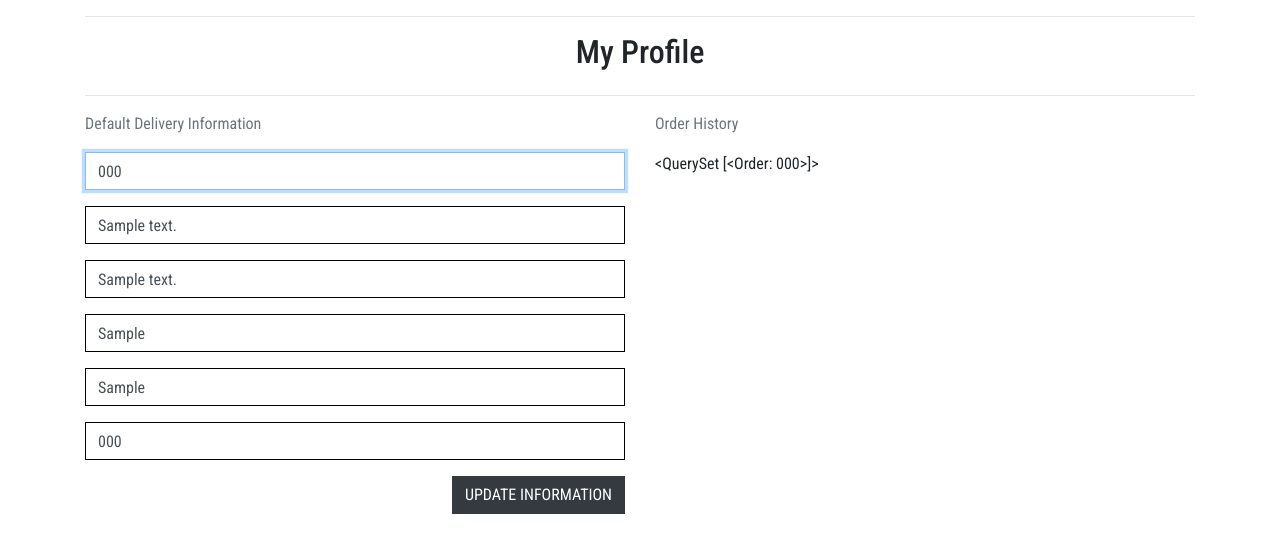
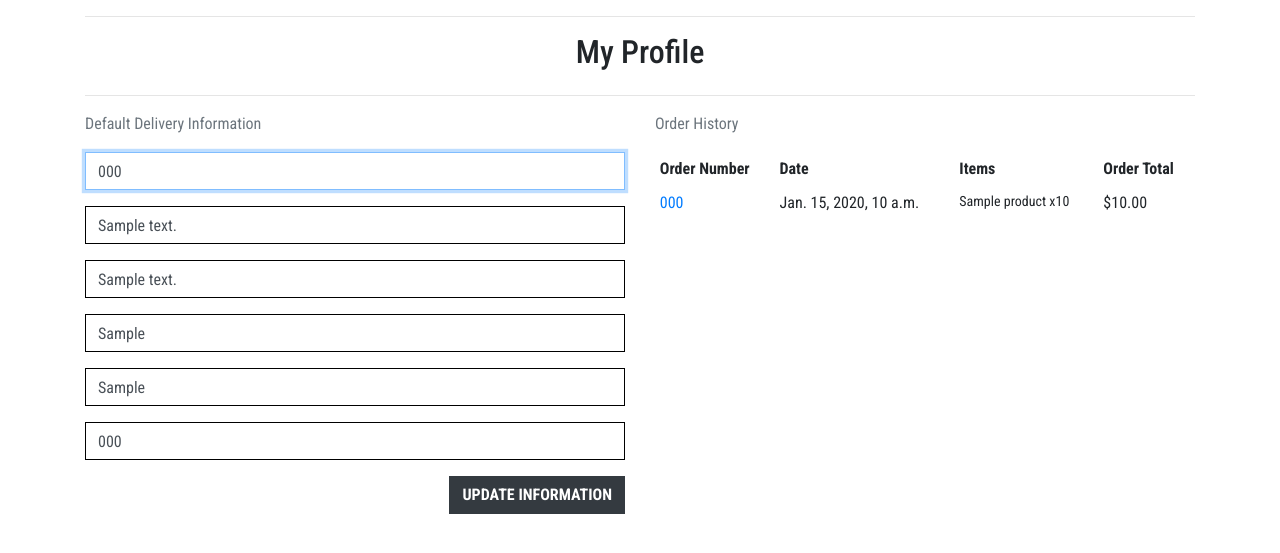
Before and after one commit to dcigic92/pp5-balkan-food-market, a Django app: page /profile/ in a window 1280 px wide. Shown: the part 128-681 px from the top of the page. Run offline with Django 4.2, Linux system fonts and the light colour scheme; a user stored in the database is signed in; tables that the repository leaves empty hold one stand-in row (values such as "Sample post"); some libraries are stand-ins or nearby versions; some web fonts are replaced.

Commit message:
Add order history and update user profile

```diff
--- /dev/null
+++ b/profiles/static/css/profiles.css
@@ -0,0 +1,4 @@
+.order-history {
+    max-height: 416px; /* height of profile form + submit button */
+    overflow-y: auto;
+}
--- a/profiles/templates/profiles/profile.html
+++ b/profiles/templates/profiles/profile.html
@@ -1,6 +1,9 @@
 {% extends "base.html" %}
 {% load static %}
 
+{% block extra_css %}
+    <link rel="stylesheet" href="{% static 'profiles/css/profile.css' %}">
+{% endblock %}
 
 {% block content %}
     <div class="container mb-2">
@@ -17,12 +20,48 @@
                 <form class="mt-3" action="{% url 'profile' %}" method="POST" id="profile-update-form">
                     {% csrf_token %}
                     {{ form|crispy }}
-                    <button class="btn btn-dark rounded-0 text-uppercase float-right">Update Information</button>
+                    <button class="btn btn-dark rounded-0 text-uppercase font-weight-bold float-right">
+                        Update Information
+                    </button>
                 </form>
             </div>
             <div class="col-12 col-lg-6">
                 <p class="text-muted">Order History</p>
-                {{ orders }}
+                <div class="order-history table-responsive">
+                    <table class="table table-sm table-borderless">
+                        <thead>
+                            <tr>
+                                <th>Order Number</th>
+                                <th>Date</th>
+                                <th>Items</th>
+                                <th>Order Total</th>
+                            </tr>
+                        </thead>
+                        <tbody>
+                            {% for order in orders %}
+                                <tr>
+                                    <td>
+                                        <a href="{% url 'order_history' order.order_number %}"
+                                        title="{{ order.order_number }}">
+                                            {{ order.order_number|truncatechars:6 }}
+                                        </a>
+                                    </td>
+                                    <td>{{ order.date }}</td>
+                                    <td>
+                                        <ul class="list-unstyled">
+                                            {% for item in order.lineitems.all %}
+                                                <li class="small">
+                                                    {{ item.product.name }} x{{ item.quantity }}
+                                                </li>
+                                            {% endfor %}
+                                        </ul>
+                                    </td>
+                                    <td>${{ order.total_cost }}</td>
+                                </tr>
+                            {% endfor %}
+                        </tbody>
+                    </table>
+                </div>
             </div>
         </div>
     </div>
--- a/profiles/urls.py
+++ b/profiles/urls.py
@@ -2,5 +2,6 @@ from django.urls import path
 from . import views
 
 urlpatterns = [
-    path('', views.profile, name='profile')
+    path('', views.profile, name='profile'),
+    path('order_history/<order_number>', views.order_history, name='order_history'),
 ]
--- a/profiles/views.py
+++ b/profiles/views.py
@@ -3,6 +3,8 @@ from django.contrib import messages
 
 from .models import UserProfile
 from .forms import UserProfileForm
+
+from checkout.models import Order
 
 
 def profile(request):
@@ -26,3 +28,20 @@ def profile(request):
     }
 
     return render(request, template, context)
+
+
+def order_history(request, order_number):
+    order = get_object_or_404(Order, order_number=order_number)
+
+    messages.info(request, (
+        f'This is a past confirmation for order number {order_number}. '
+        'A confirmation email was sent on the order date.'
+    ))
+
+    template = 'checkout/checkout_success.html'
+    context = {
+        'order': order,
+        'from_profile': True,
+    }
+
+    return render(request, template, context)
```
Also changed, not shown: checkout/admin.py (+6 -6 lines), checkout/templates/checkout/checkout_success.html (+9 -0 lines), checkout/views.py (+46 -1 lines).
